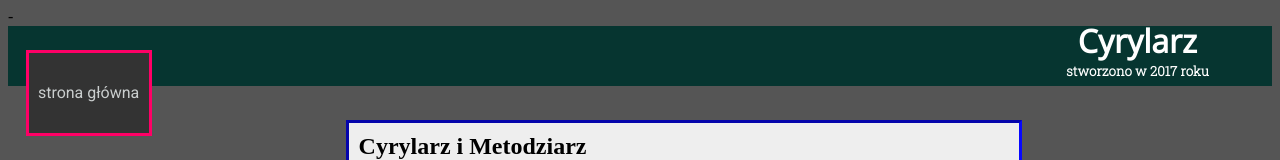
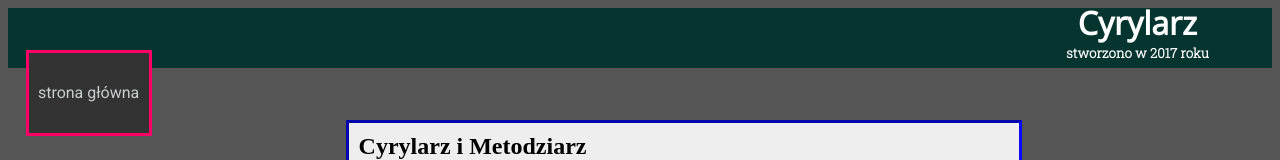
Before and after one commit to ggegoge/homepage, a plain HTML site: page cyr/cyryling.html in a window 1280 px wide. Shown: the top 160 px of the page. Drawn offline with nearby package versions, Linux system fonts and the light colour scheme; a web font is replaced by a local one.

Commit message:
corrections

```diff
--- a/cyr/cyryling.html
+++ b/cyr/cyryling.html
@@ -8,7 +8,7 @@
   <head>
     <!-- main js file -->
     <script type="text/javascript" src="js/dict.js"></script>
-     - <script type="text/javascript" src="js/main.js"></script>
+    <script type="text/javascript" src="js/main.js"></script>
     <!-- fonts -->
     <link href="https://fonts.googleapis.com/css2?family=Montserrat&family=Open+Sans&family=Piazzolla&family=Roboto&family=Roboto+Slab:wght@300&display=swap" rel="stylesheet">
     <!-- Page styling -->
@@ -76,7 +76,7 @@ Marsz, Warszawo, marsz!
 </textarea>
       <p><input id="submit" type="button" value="Cyrylyzuj polski tekst"
                 onclick="begin()"></p>
-      <br>
+
       <p id="output"></p>
     </div>
 
```
Also changed, not shown: cyr/index.html (+1 -2 lines), cyr/terkes.html (+5 -6 lines).
